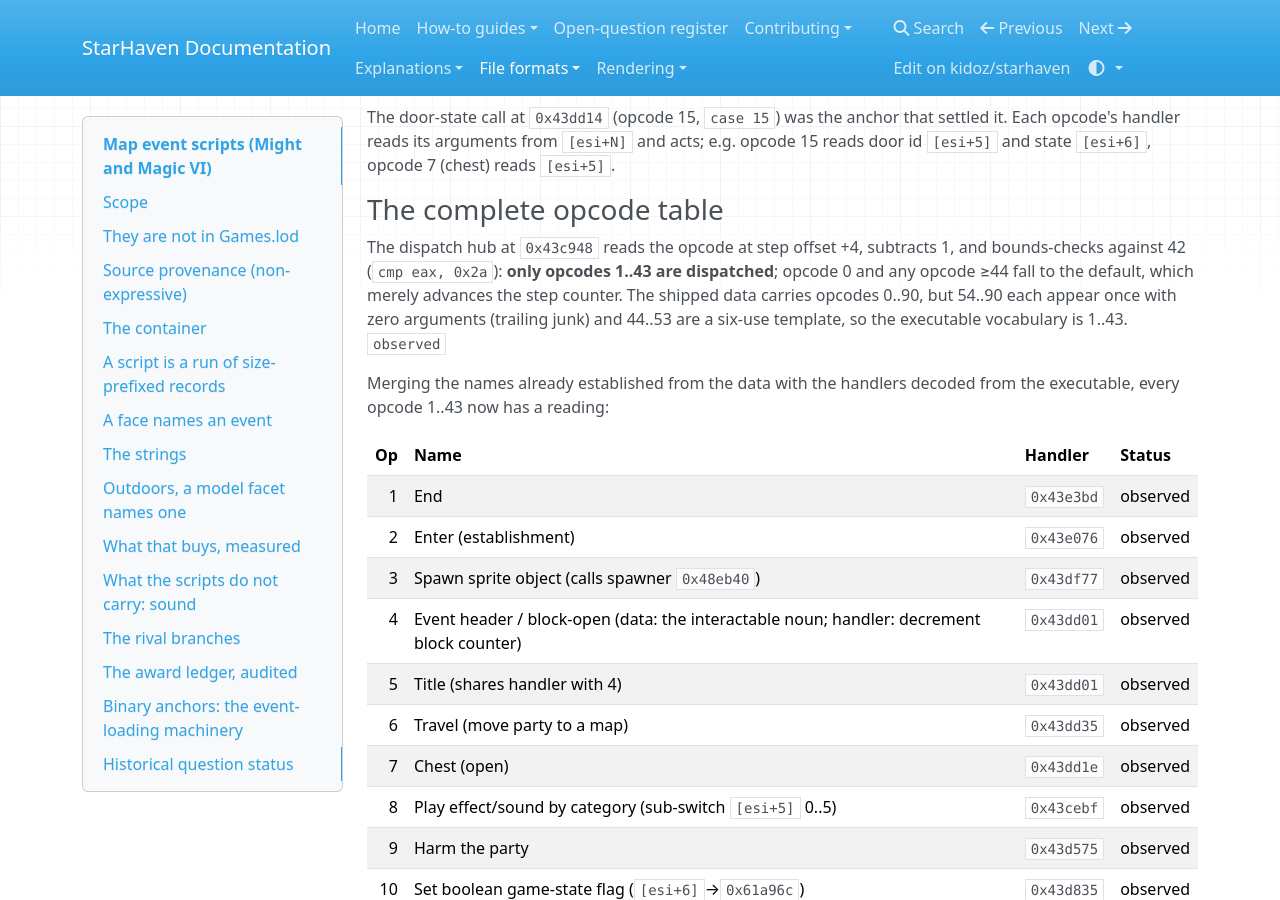
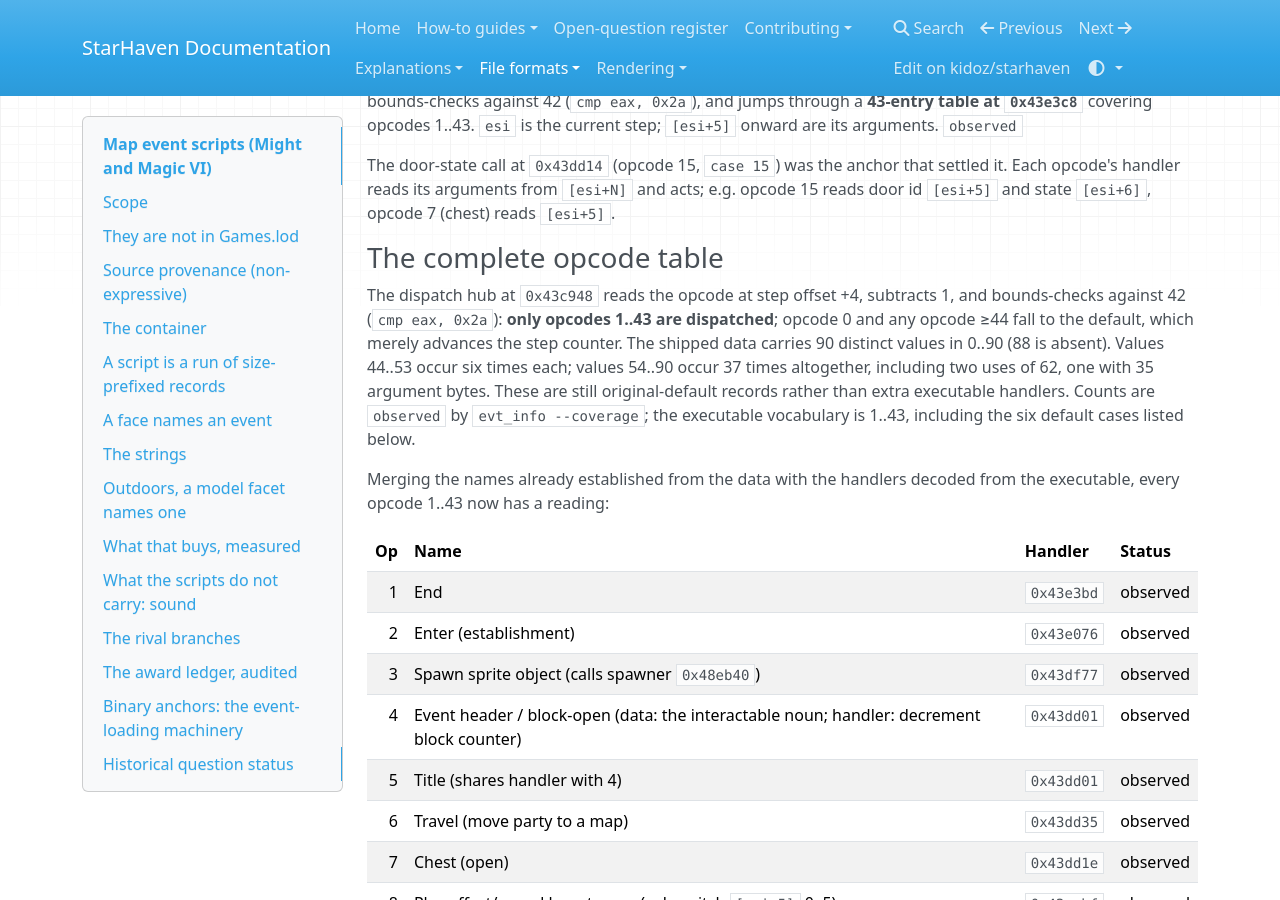
Before and after one commit to kidoz/starhaven, an MkDocs documentation site: the page built from docs/formats/map-events.md, in a window 1280 px wide and 900 px high, scrolled down 14320 px. Built offline with MkDocs 1.6.1, drawn with Linux system fonts in a browser that asks for light colours; nearby versions of some CDN libraries; some of the changed text lies outside the part shown.

Commit message:
Correct the opcode census in the map-events reference and the open-questions register

```diff
--- a/docs/formats/map-events.md
+++ b/docs/formats/map-events.md
@@ -12,9 +12,12 @@ tags:
 ---
 # Map event scripts (Might and Magic VI)
 
-Status: **verified** for the container and the record structure; twenty-four
-opcodes are named and the rest are undecoded. Each claim is tagged `observed`,
-`inferred`, or `unknown`.
+Status: **verified** for the container and record structure. The original
+dispatch table below distinguishes observed handlers from tentative semantic
+readings. Current engine coverage is measured separately in the
+[event-script audit](../explanation/event-script-coverage.md): 23 executable
+cases, one metadata case, and 13 missing original handlers. Each claim is tagged
+`observed`, `inferred`, or `unknown`.
 
 ## Scope
 
@@ -739,9 +742,12 @@ reads `[esi+5]`.
 The dispatch hub at `0x43c948` reads the opcode at step offset +4, subtracts 1,
 and bounds-checks against 42 (`cmp eax, 0x2a`): **only opcodes 1..43 are
 dispatched**; opcode 0 and any opcode ≥44 fall to the default, which merely
-advances the step counter. The shipped data carries opcodes 0..90, but
-54..90 each appear once with zero arguments (trailing junk) and 44..53 are a
-six-use template, so the executable vocabulary is 1..43. `observed`
+advances the step counter. The shipped data carries 90 distinct values in
+0..90 (88 is absent). Values 44..53 occur six times each; values 54..90 occur
+37 times altogether, including two uses of 62, one with 35 argument bytes.
+These are still original-default records rather than extra executable
+handlers. Counts are `observed` by `evt_info --coverage`; the executable
+vocabulary is 1..43, including the six default cases listed below.
 
 Merging the names already established from the data with the handlers decoded
 from the executable, every opcode 1..43 now has a reading:
```
Also changed, not shown: other parts of docs/formats/map-events.md (+1 -1 lines), docs/open-questions.md (+9 -2 lines).
